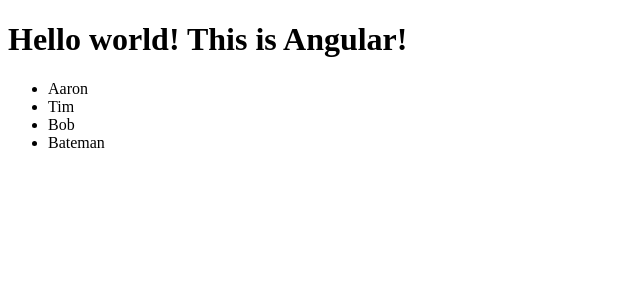
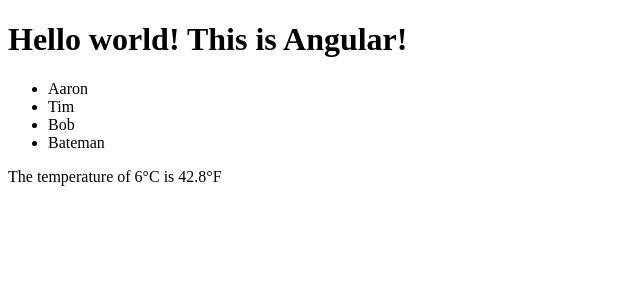
Before and after one commit to ethanyeungDev/AngularVue-Codealong-Day2, an Angular app: page / in a window 1280 px wide. Shown: the top 300 px of the page, without its empty margins (0-640 px from the left). Built offline with nearby package versions, Linux system fonts and the light colour scheme.

Commit message:
temperature conversion service finished

```diff
--- /dev/null
+++ b/src/app/TemperatureService.ts
@@ -0,0 +1,9 @@
+// This is the service.
+export class TemperatureService {
+    cToF(celsius: number):number {
+        return celsius*9/5+32;
+    }
+    fToC(fahrenheit: number): number {
+    return (fahrenheit-32)*5/9;
+    }
+}
--- a/src/app/app.ts
+++ b/src/app/app.ts
@@ -1,6 +1,7 @@
 import { Component, Inject } from '@angular/core';
 import { CommonModule } from '@angular/common';
 import { MyDataService } from './myDataService';
+import { TemperatureService } from './TemperatureService';
 
 @Component({
     selector: 'app-root',
@@ -9,18 +10,20 @@
 
     // 'providers' allows you to create and pass an instance
     // of the class to the constructor header.
-    providers: [MyDataService],
+    providers: [MyDataService, TemperatureService],
     template: `<h1>Hello world!  {{title}}</h1>
-               <ul><li *ngFor="let name of names">{{name}}</li></ul>`
+               <ul><li *ngFor="let name of names">{{name}}</li></ul>
+               <p>The temperature of {{initialCelsius}}°C is {{convertedFahrenheit}}°F</p>`,
 })
 export class App {
     public title = 'This is Angular!';
+    public initialCelsius = 6;
+    public convertedFahrenheit!: number;
     names: Array<any>;
-
-    // Create instance of 'MyDataService' right in the constructor header.
-    constructor(@Inject(MyDataService) myDataService: MyDataService) {
+    constructor(myDataService: MyDataService, temperatureService: TemperatureService) {
         // Use service to call getNames() method.
         this.names = myDataService.getNames();
         this.names.push(myDataService.returnMyName());
+        this.convertedFahrenheit = temperatureService.cToF(this.initialCelsius);
     }
 }
```
